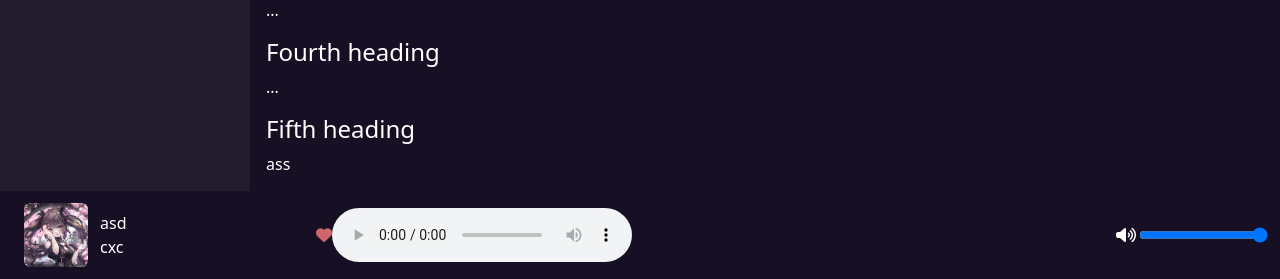
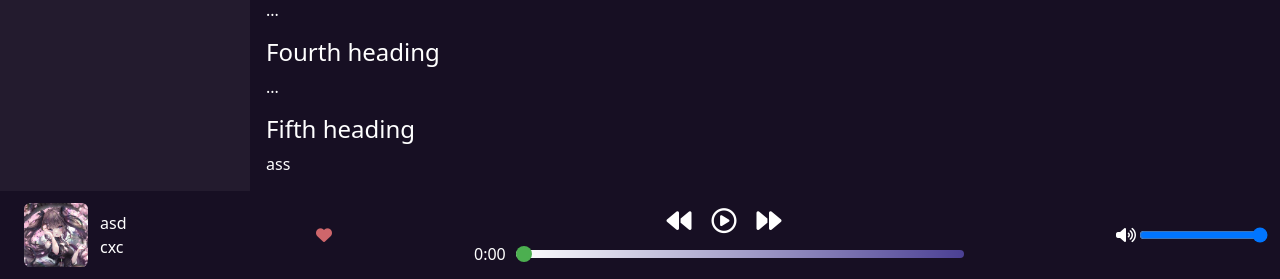
Before and after one commit to D-makaeenm/MuiscWebApp, a PHP site: page / in a window 1280 px wide. Shown: the part 747-1026 px from the top of the page. Run offline with PHP 8.4, Linux system fonts and the light colour scheme; some libraries are stand-ins or nearby versions.

Commit message:
update thêm thanh nhạc

```diff
--- a/css/index.css
+++ b/css/index.css
@@ -322,4 +322,65 @@ td{
     display: flex;
     align-items: center; /* Căn giữa theo chiều dọc */
     justify-content: center;
+    flex-direction: column;
+    width: 100%;
 }
+#audio1{
+    display: none;
+}
+#seekBar_audio{
+    max-width: 500px;
+    width: 100%;
+    display: flex;
+    flex-direction: row;
+    align-items: center; /* Căn giữa theo chiều dọc */
+    justify-content: center;
+}
+#seekBar_audio p {
+    display: flex;
+    align-items: center; /* Căn giữa theo chiều dọc */
+    margin: 0;
+}
+#seekBar {
+    margin: 10px;
+    width: 100%;
+    -webkit-appearance: none;
+    appearance: none;
+    height: 8px;
+    border-radius: 5px;
+    background: linear-gradient(to right,#fff 0%, #4b4094 100%);
+    background-size: 100% 100%;
+    outline: none;
+    transition: background 0.2s;
+}
+
+#seekBar::-webkit-slider-thumb {
+    -webkit-appearance: none;
+    appearance: none;
+    width: 16px;
+    height: 16px;
+    border-radius: 50%;
+    background: #4CAF50;
+    cursor: pointer;
+}
+
+#seekBar::-moz-range-thumb {
+    width: 16px;
+    height: 16px;
+    border-radius: 50%;
+    background: #4CAF50;
+    cursor: pointer;
+}
+#audio_btn{
+    display: flex;
+    flex-direction: row;
+    font-size: 25px;
+}
+#audio_btn div {
+    margin-left: 10px;
+    margin-right: 10px;
+    cursor: pointer;
+}
+#pause_btn{
+    display: none;
+}
--- a/index.php
+++ b/index.php
@@ -151,6 +151,20 @@
                     </div>
                 </div>
                 <div id="audio">
+
+                    <div id="audio_btn">
+                        <div id="prev_btn"><i class="fa-solid fa-backward"></i></div>
+                        <div id="play_btn"><i class="fa-regular fa-circle-play"></i></div>
+                        <div id="pause_btn"><i class="fa-solid fa-pause"></i></div>
+                        <div id="next_btn"><i class="fa-solid fa-forward"></i></div>
+                        <script src="script\run_audio.js"></script>
+                    </div>
+                    <div id="seekBar_audio">
+                        <p id="currentTime">0:00</p>
+                        <input type="range" id="seekBar" min="0" value="0">
+                        <p id="duration"></p>
+                    </div>
+                    <script src="script\seekbar.js"></script>
                     <audio id="audio1" controls>
                         <source src="mp3\Hold On  Fadi Slowed Reverb.mp3">
                         </source>
--- /dev/null
+++ b/script/run_audio.js
@@ -0,0 +1,15 @@
+document.addEventListener("DOMContentLoaded", function() {
+    var audio = document.getElementById("audio1");
+    var playButton = document.getElementById("play_btn");
+    var pauseButton = document.getElementById("pause_btn");
+    playButton.addEventListener("click", function(){
+        audio.play();
+        playButton.style.display = "none";
+        pauseButton.style.display = "block";
+    });
+    pauseButton.addEventListener("click", function(){
+        audio.pause();
+        playButton.style.display = "block";
+        pauseButton.style.display = "none";
+    });
+});
--- /dev/null
+++ b/script/seekbar.js
@@ -0,0 +1,34 @@
+document.addEventListener("DOMContentLoaded", function() {
+    var audio = document.getElementById("audio1");
+    var seekBar = document.getElementById("seekBar");
+    var currentTimeText = document.getElementById("currentTime");
+    var durationText = document.getElementById("duration");
+
+    audio.addEventListener("loadedmetadata", function() {
+        seekBar.max = audio.duration;
+        durationText.textContent = formatTime(audio.duration);
+    });
+
+    seekBar.addEventListener("input", function() {
+        audio.currentTime = seekBar.value;
+    });
+
+    audio.addEventListener("timeupdate", function() {
+        seekBar.value = audio.currentTime;
+        updateSeekBarBackground();
+        currentTimeText.textContent = formatTime(audio.currentTime);
+    });
+    function formatTime(time) {
+        var minutes = Math.floor(time / 60);
+        var seconds = Math.floor(time % 60);
+        return pad(minutes) + ":" + pad(seconds);
+    }
+    function pad(number) {
+        return (number < 10 ? "0" : "") + number;
+    }
+
+    function updateSeekBarBackground() {
+        var percent = (audio.currentTime / audio.duration) * 100;
+        seekBar.style.background = "linear-gradient(to right, #9dc7b8 0%, #9dc7b8 " + percent + "%, #fff " + percent + "%, #4b4094 100%)";
+    }
+});
```
Also changed, not shown: test.php (+51 -15 lines).
